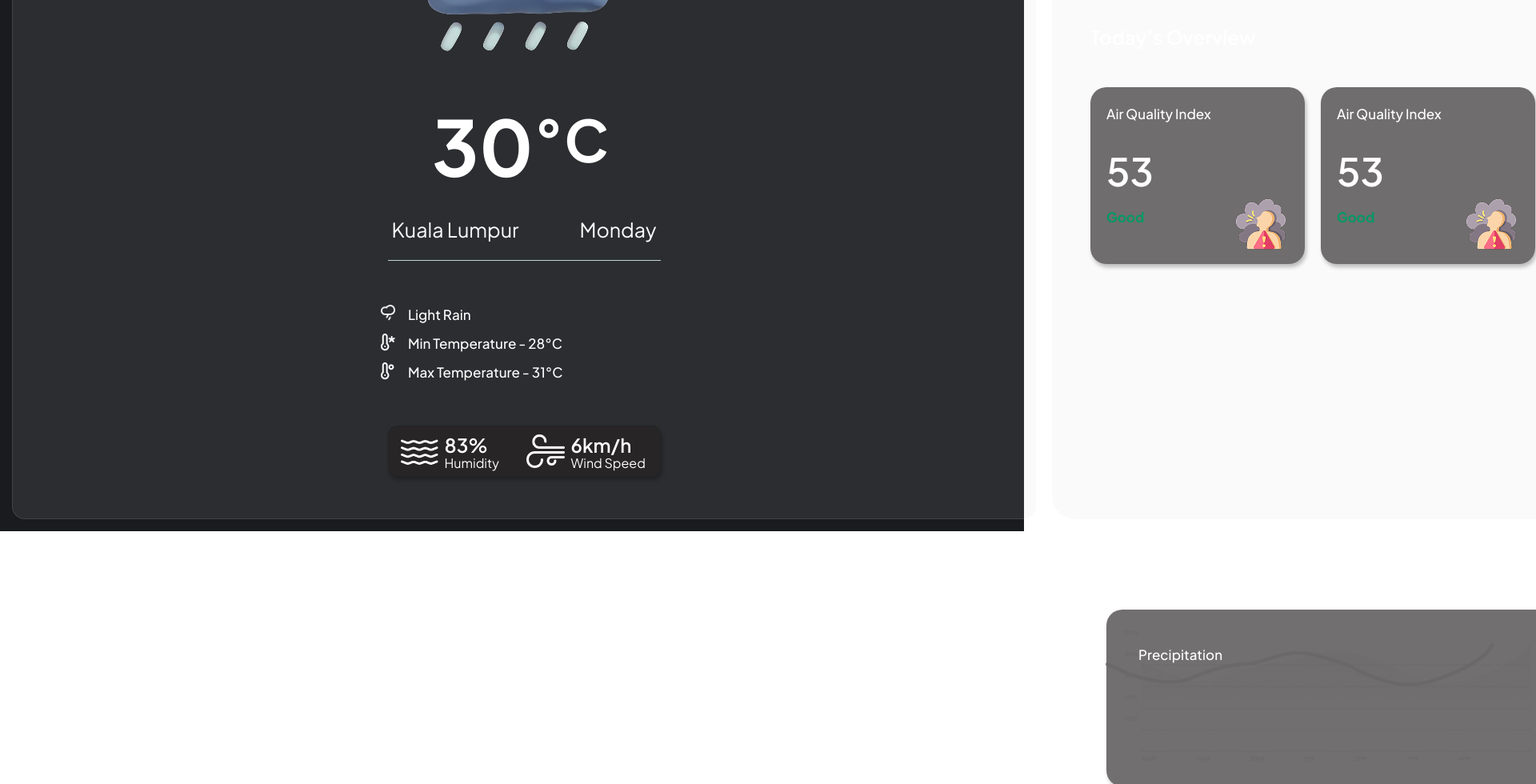
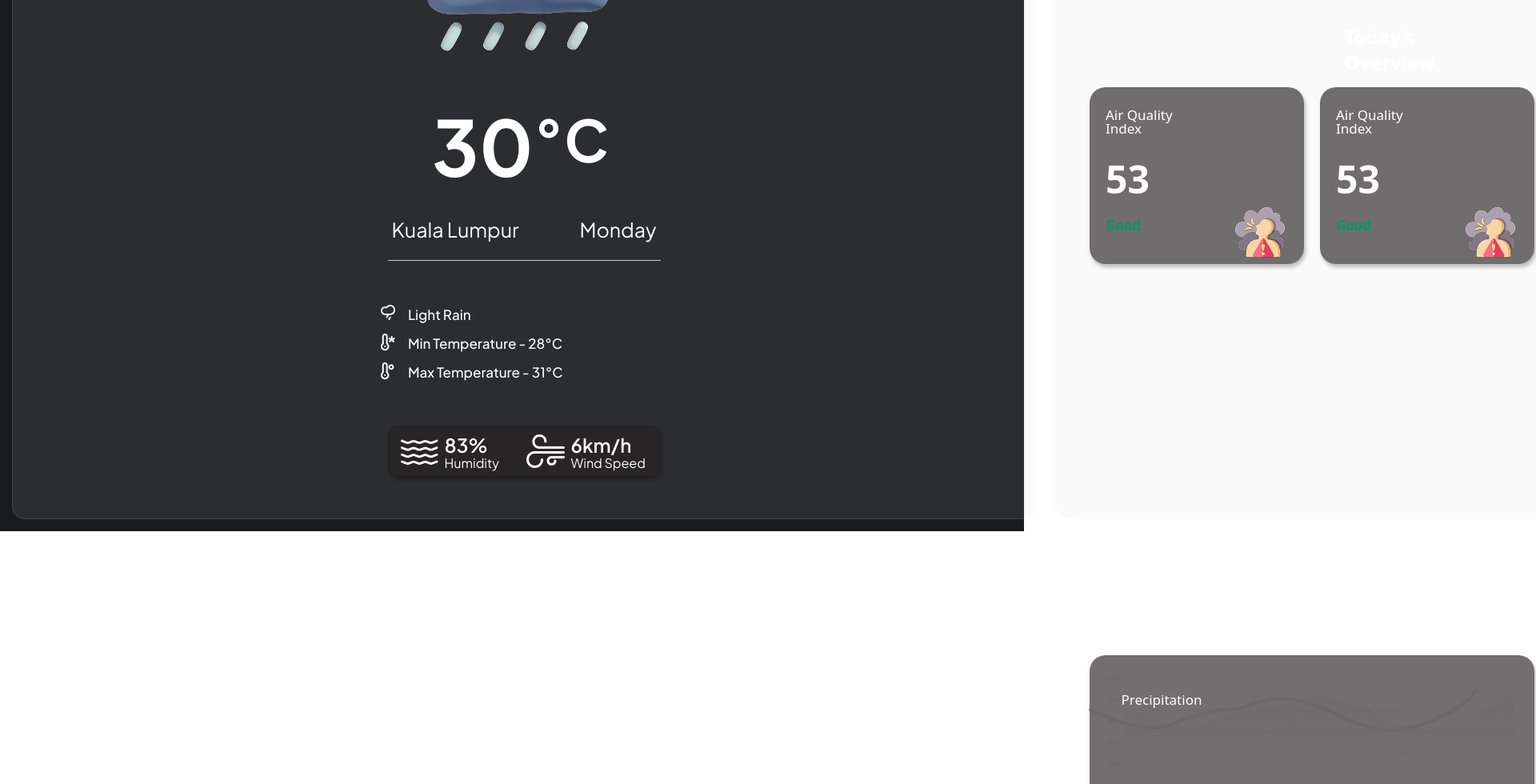
Before and after one commit to athulraj-mr/Weather-App, a React (Vite) app in the folder weather_app/: page / in a window 1280 px wide. Shown: the part 360-1340 px from the top of the page at 80% size, 1920 px wide, since content can reach past the window. Built offline with nearby package versions, Linux system fonts and the light colour scheme.

Commit message:
sm-view fixed

```diff
--- a/weather_app/src/App.tsx
+++ b/weather_app/src/App.tsx
@@ -22,8 +22,8 @@ function App() {
           <MinorInfo />
           <AddInfo />
         </div>
-        <div id='right-frame' className='flex flex-col font-plus gap-8 lg:gap-12.25 min-w-screen h-fit lg:w-234.5 lg:h-248.5
-          lg:rounded-[28px] lg:border border-[#FFFFFF1A] bg-[#CCCCCC1A] pl-7.5 pr-1.5 pt-10 lg:pr-11.75 pb-10 lg:pl-11.75 opacity-100'>
+        <div id='right-frame' className='flex flex-col font-plu w-screen gap-8 lg:gap-12.25 h-fit lg:w-234.5 lg:h-248.5
+          lg:rounded-[28px] lg:border border-[#FFFFFF1A] bg-[#CCCCCC1A] pt-10 lg:pr-11.75 pb-10 lg:pl-11.75 items-center'>
           <DayToggle />
           <Cards />
           <Today />
--- a/weather_app/src/components/TodayCard.tsx
+++ b/weather_app/src/components/TodayCard.tsx
@@ -4,7 +4,7 @@ function TodayCard() {
     return (
         <div id="todaycard" className="flex flex-col w-67 h-55.25 rounded-[20px] justify-center top-3.75
             right-5 bottom-3.75 left-5 gap-2.5 bg-[#252222A6] shadow-[2px_4px_5px_0px_#00000040]">
-            <div id="air" className="w-32.75 h-9 flex flex-row items-center ml-5">
+            <div id="air" className="w-fit mt-5 lg:w-32.75 h-9 flex flex-row items-center ml-5">
                 <span className="font-medium text-[17px] leading-4.25 text-[#FFFFFF]">Air Quality Index</span>
             </div>
             <div id="frame-26" className="flex flex-row w-57 h-36.25 gap-2.5 ml-5 items-end">
--- a/weather_app/src/components/bottomOver.tsx
+++ b/weather_app/src/components/bottomOver.tsx
@@ -4,7 +4,7 @@ import Sun from "./sun"
 
 function BottomOver() {
     return (
-        <div id="bottom-over" className="flex flex-col mt-95.75 ml-5 lg:flex-row lg:max-w-211.25 lg:h-55.25 gap-5">
+        <div id="bottom-over" className="flex flex-col mt-110 lg:flex-row lg:max-w-211.25 lg:h-55.25 gap-5">
             <Precipitation />
             <Sun />
         </div>
--- a/weather_app/src/components/dayToggle.tsx
+++ b/weather_app/src/components/dayToggle.tsx
@@ -1,7 +1,7 @@
 
 function DayToggle() {
     return (
-        <div id="day-toggle" className="flex flex-row w-fit h-fit ml-2 lg:ml-0 gap-4 lg:gap-6.5">
+        <div id="day-toggle" className="flex flex-row w-fit h-fit lg:ml-0 gap-4 lg:gap-6.5">
             <span className="w-17.75 h-7.5 font-semibold text-[20px] lg:text-2xl leading-6 text-[#FFFFFF80]">Today</span>
             <span className="w-16.75 h-7.5 font-semibold text-[20px] lg:text-2xl leading-6 underline decoration-wavy underline-offset-[30%] decoration-[15%] text-[#FFFFFF]">Week</span>
         </div>
--- a/weather_app/src/components/today.tsx
+++ b/weather_app/src/components/today.tsx
@@ -1,7 +1,7 @@
 
 function Today() {
     return (
-        <div id="today" className="w-51.75 h-7.5 pl-2 lg:pl-0">
+        <div id="today" className="w-51.75 h-7.5 lg:pl-0">
             <span className="font-semibold text-[21px] lg:text-2xl text-[#FFFFFF]">Today’s Overview</span>
         </div>
     )
--- a/weather_app/src/components/topOver.tsx
+++ b/weather_app/src/components/topOver.tsx
@@ -3,7 +3,7 @@ import TodayCard from "./TodayCard"
 
 function TopOver() {
     return (
-        <div id="topover" className="flex flex-col w-fit ml-5 lg:ml-0 lg:flex-row max-w-211 h-55.25 gap-5">
+        <div id="topover" className="flex flex-col w-fit lg:flex-row max-w-211 h-55.25 gap-5">
             <TodayCard />
             <TodayCard />
             <TodayCard />
```
